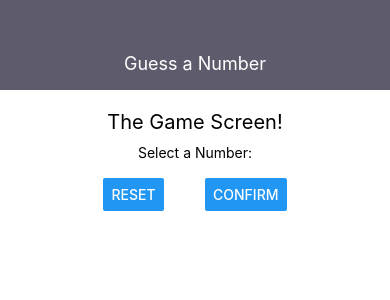
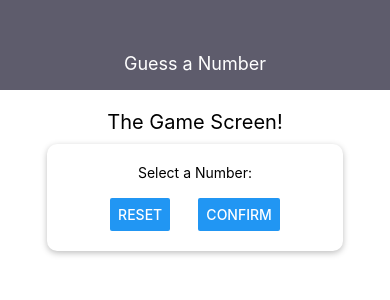
Before and after one commit to sapinspys/React-Native-Practice, a React Native app in the folder guess-a-number-app/: screen / in a window 390 px wide. Shown: the top 300 px of the page. Built offline with nearby package versions, Linux system fonts and the light colour scheme.

Commit message:
Added card styling for Android and iOS for input

```diff
--- a/guess-a-number-app/screens/StartGameScreen.js
+++ b/guess-a-number-app/screens/StartGameScreen.js
@@ -1,7 +1,7 @@
-import React from 'react';
-import { View, Text, StyleSheet, TextInput, Button } from 'react-native';
+import React from "react";
+import { View, Text, StyleSheet, TextInput, Button } from "react-native";
 
-const StartGameScreen = props => {
+const StartGameScreen = (props) => {
   return (
     <View style={styles.screen}>
       <Text style={styles.title}>The Game Screen!</Text>
@@ -9,19 +9,19 @@ const StartGameScreen = props => {
         <Text>Select a Number:</Text>
         <TextInput />
         <View style={styles.buttonContainer}>
-                    <Button title="Reset" onPress={() => {}}/>
-                    <Button title="Confirm" onPress={() => {}}/>
+          <Button title="Reset" onPress={() => {}} />
+          <Button title="Confirm" onPress={() => {}} />
         </View>
       </View>
     </View>
-    )
+  );
 };
 
 const styles = StyleSheet.create({
   screen: {
     flex: 1,
     padding: 10,
-        alignItems: 'center'
+    alignItems: "center",
   },
   title: {
     fontSize: 20,
@@ -29,15 +29,25 @@ const styles = StyleSheet.create({
   },
   inputContainer: {
     width: 300,
-        maxWidth: '80%', // RESPONSIVENESS
-        alignItems: 'center'
+    maxWidth: "80%", // RESPONSIVENESS
+    alignItems: "center",
+    // SHADOWS ARE ONLY FOR iOS
+    shadowColor: "black",
+    shadowOffset: { width: 0, height: 2 },
+    shadowRadius: 6,
+    shadowOpacity: 0.26,
+    backgroundColor: 'white',
+    // ELEVATION IS ONLY FOR ANDROID (DEFAULT MATERIAL DESIGN)
+    elevation: 5,
+    padding: 20,
+    borderRadius: 10,
   },
   buttonContainer: {
-        flexDirection: 'row',
+    flexDirection: "row",
     width: "100%",
-        justifyContent: 'space-evenly',
+    justifyContent: "space-evenly",
     paddingHorizontal: 15,
-    }
+  },
 });
 
 export default StartGameScreen;
```
Lines whose indentation alone changed are shown as unchanged.
